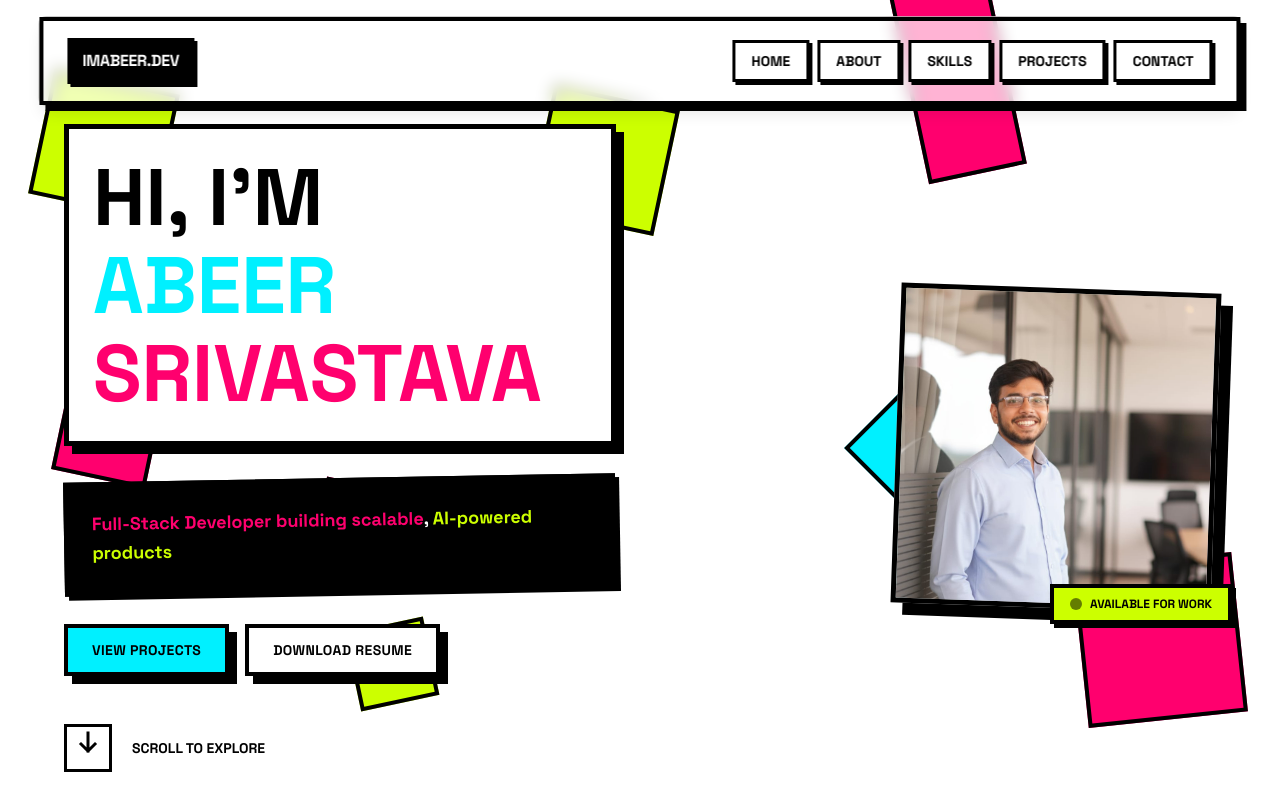
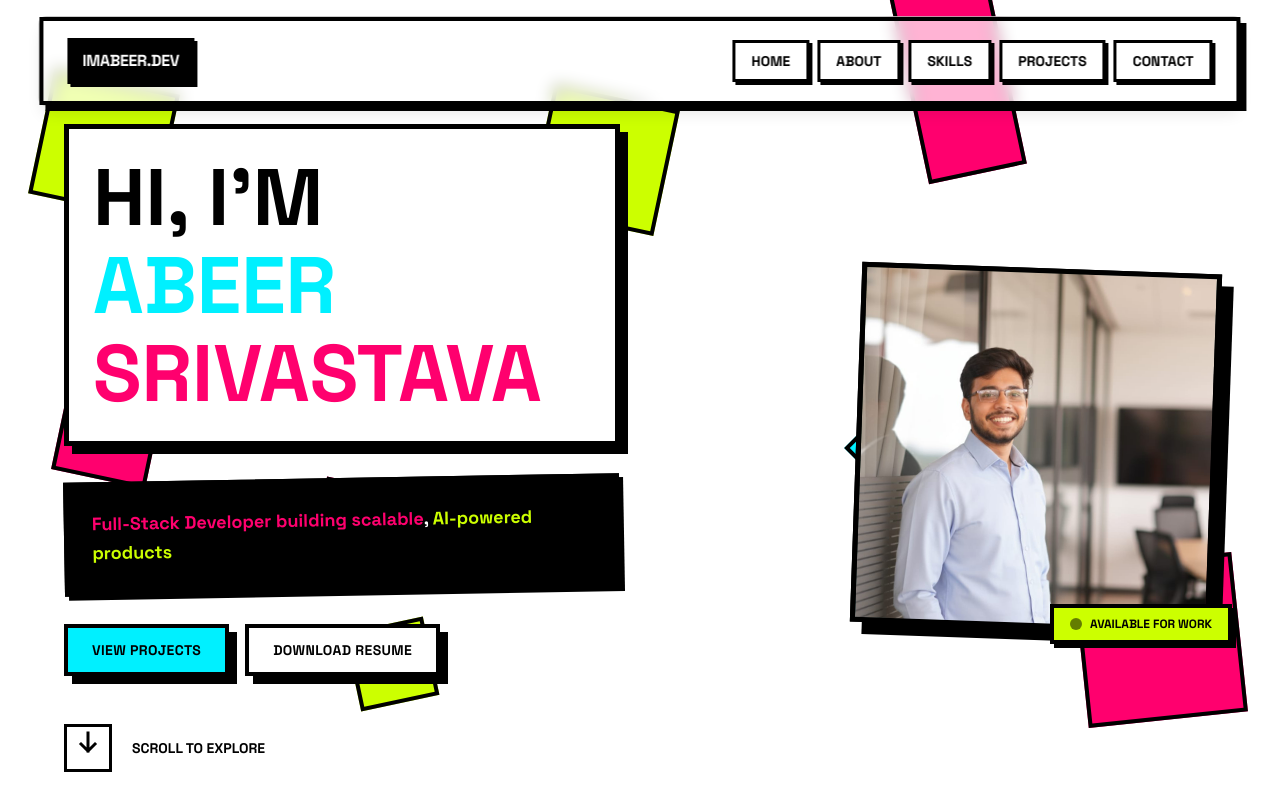
Before and after one commit to abeer-srivastava/portFolio, a Next.js app: page / in a window 1280 px wide. Shown: the top 800 px of the page. Built offline with nearby package versions, Linux system fonts and the light colour scheme.

Commit message:
changes in the profile

```diff
--- a/components/sections/HeroSection.tsx
+++ b/components/sections/HeroSection.tsx
@@ -23,13 +23,14 @@ const HeroSection: React.FC = () => {
       </div>
       <div className="max-w-6xl mx-auto relative z-10">
         {" "}
-        <div className="grid grid-cols-1 lg:grid-cols-2 gap-12 items-center">
+        <div className="grid grid-cols-1 lg:grid-cols-2 gap-10 items-center">
           {" "}
           {/* Left Side - Text Content */}{" "}
           <div className="space-y-8">
             {" "}
             {/* Name */}{" "}
-            <div className="border-5 border-brutal-black bg-brutal-white p-6 shadow-brutal">
+            <div className="border-5 border-brutal-black bg-brutal-white p-6
+             shadow-brutal hover:rotate-[1.5deg]  hover:-translate-x-1 hover:-translate-y-1 transition-transform duration-300 ease-in-out relative">
               {" "}
               <h1 className="font-space-grotesk font-bold uppercase leading-none">
                 {" "}
@@ -39,7 +40,7 @@ const HeroSection: React.FC = () => {
               </h1>{" "}
             </div>{" "}
             {/* Tagline */}{" "}
-            <div className="border-4 border-brutal-black bg-brutal-black p-6 shadow-brutal-sm -rotate-1">
+            <div className="border-4 border-brutal-black bg-brutal-black p-6 shadow-brutal-sm -rotate-1 hover:-rotate-1 hover:-translate-x-1 hover:-translate-y-1 transition-transform duration-300 ease-in-out relative">
               {" "}
               <p className="text-brutal-white text-lg md:text-xl font-bold leading-relaxed">
                 {" "}
@@ -89,9 +90,9 @@ const HeroSection: React.FC = () => {
             <div className="relative">
               {" "}
               {/* Main Image Container */}{" "}
-              <div className="border-5 border-brutal-black shadow-brutal-lg rotate-2 bg-brutal-gray overflow-hidden w-64 h-64 md:w-80 md:h-80">
+              <div className="border-5 border-brutal-black shadow-brutal-lg rotate-2 bg-brutal-black overflow-hidden w-64 h-64 md:w-90 md:h-90 hover:rotate-0 transition-transform duration-300 ease-in-out relative">
                 {" "}
-                <div className="w-full h-full bg-gradient-to-br from-brutal-lime via-brutal-blue to-brutal-pink opacity-20" />{" "}
+                <div className="w-full h-full bg-linear-to-br from-brutal-lime via-brutal-blue to-brutal-pink opacity-20" />{" "}
                 {/* Placeholder for actual image */}{" "}
                 <div className="absolute inset-0 flex items-center justify-center">
                   {" "}
```
